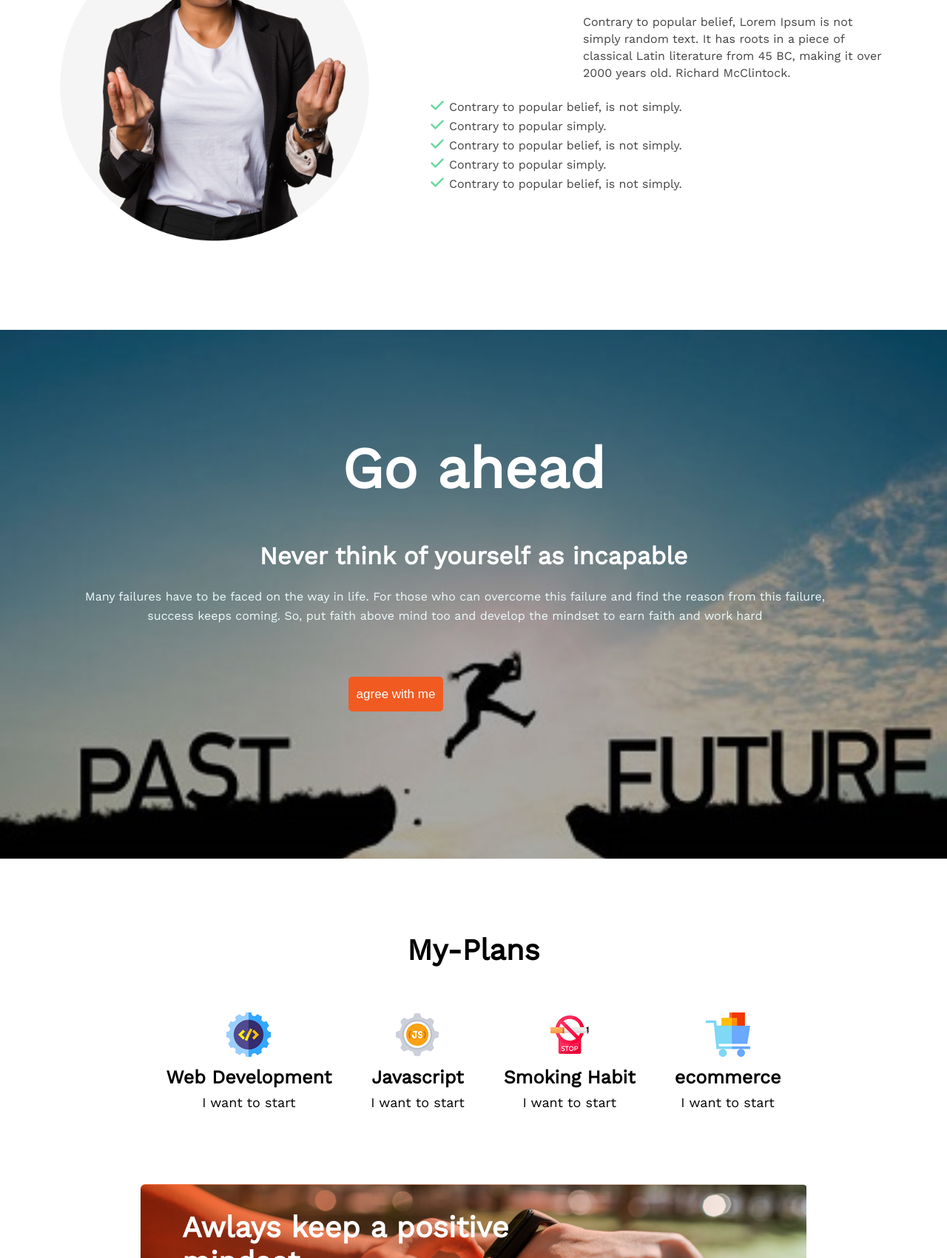
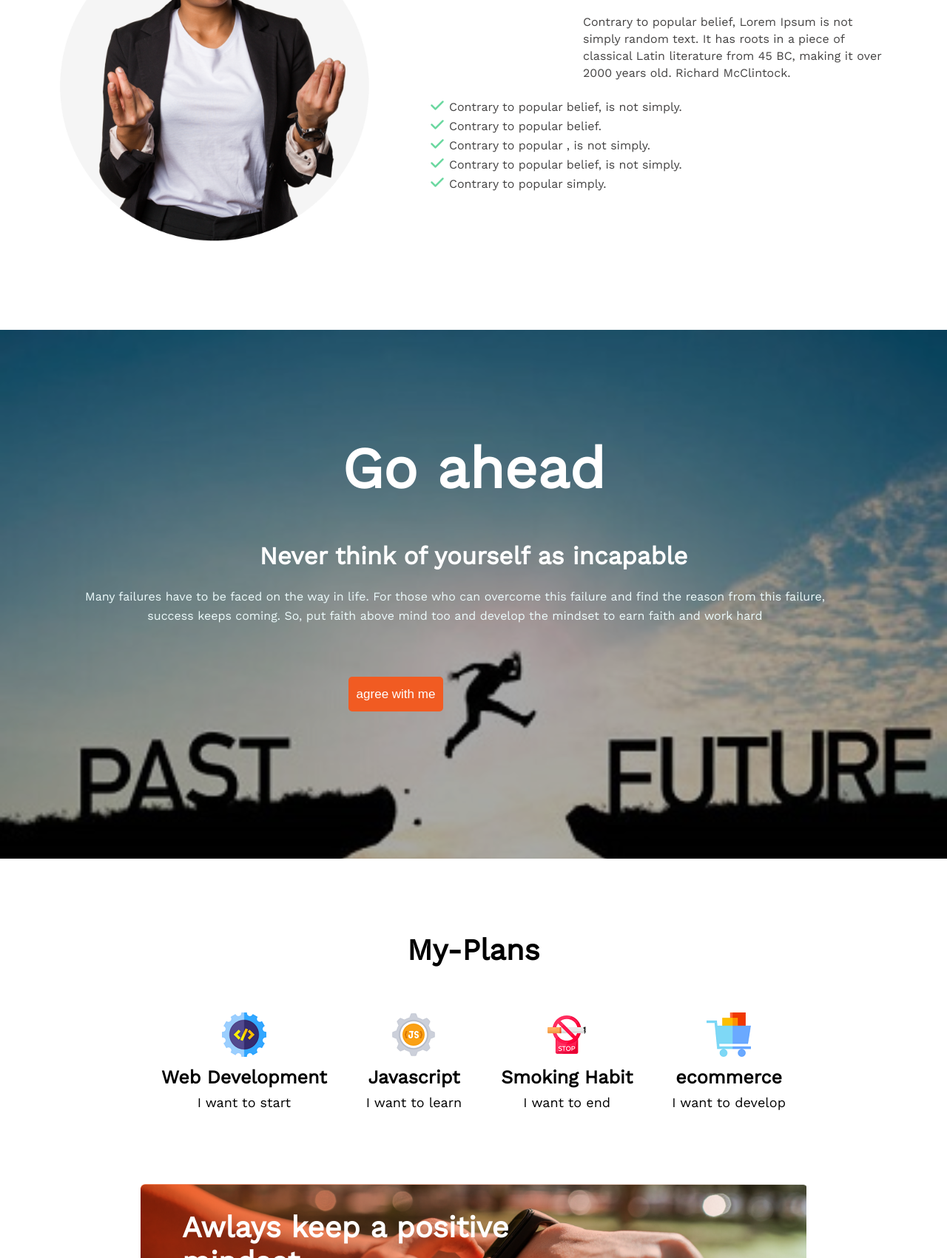
Before and after one commit to MD-HUMYUN-KABIR/my-first-assignment, a plain HTML site: page index.html in a window 1280 px wide. Shown: the part 947-2648 px from the top of the page at 74% size. Drawn offline with nearby package versions, Linux system fonts and the light colour scheme.

Commit message:
add some content on my failures

```diff
--- a/index.html
+++ b/index.html
@@ -49,14 +49,11 @@
                 </div>
                 <!--  -->
                 <ul class="my-failures-list">
-                    <li> <span class="icon"><i class="fa-solid fa-check"></i></i></span>Contrary to popular belief, is
-                        not simply.</li>
+                    <li> <span class="icon"><i class="fa-solid fa-check"></i></i></span>Contrary to popular belief, is not simply.</li>
+                    <li> <span class="icon"><i class="fa-solid fa-check"></i></i></span>Contrary to popular belief.</li>
+                    <li> <span class="icon"><i class="fa-solid fa-check"></i></i></span>Contrary to popular , is not simply.</li>
+                    <li> <span class="icon"><i class="fa-solid fa-check"></i></i></span>Contrary to popular belief, is not simply.</li>
                     <li> <span class="icon"><i class="fa-solid fa-check"></i></i></span>Contrary to popular simply.</li>
-                    <li> <span class="icon"><i class="fa-solid fa-check"></i></i></span>Contrary to popular belief, is
-                        not simply.</li>
-                    <li> <span class="icon"><i class="fa-solid fa-check"></i></i></span>Contrary to popular simply.</li>
-                    <li> <span class="icon"><i class="fa-solid fa-check"></i></i></span>Contrary to popular belief, is
-                        not simply.</li>
                 </ul>
             </div>
         </section>
@@ -88,19 +85,19 @@
                 <div>
                     <img src="./images/icons/js .png" alt="">
                     <h4>Javascript</h4>
-                    <p>I want to start</p>
+                    <p>I want to learn</p>
                 </div>
                 <!--  -->
                 <div>
                     <img src="./images/icons/smoke.png" alt="">
                     <h4>Smoking Habit</h4>
-                    <p>I want to start</p>
+                    <p>I want to end</p>
                 </div>
                 <!--  -->
                 <div>
                     <img src="./images/icons/ecom.png" alt="">
                     <h4>ecommerce</h4>
-                    <p>I want to start</p>
+                    <p>I want to develop</p>
                 </div>
             </div>
         </section>
--- a/style/style.css
+++ b/style/style.css
@@ -7,7 +7,7 @@ body {
     font-style: normal;
 }
 
-/* banner-section */
+/* banner-section on header*/
 
 .banner-section {
     background: url(../images/banner/banner1.png);
@@ -58,7 +58,7 @@ body {
     right: 84px;
 }
 
-/* My failures section */
+/* My failures section on main */
 
 .my-failures-section {
     position: relative;
```
Also changed, not shown: images/1000_F_263232708_5ZK0gOnKf25ZRFtJUb9UVzpFloz3382y.jpg (deleted), images/final istockphoto-1308264801-612x612.jpg (deleted), images/final photo-1618608273449-d286d73b1122.jpg (deleted), images/photo-1422728280635-45167d8b7197 final.jpg (deleted), images/photo-1501555088652-021faa106b9b.jpg (deleted), 2 other files.
